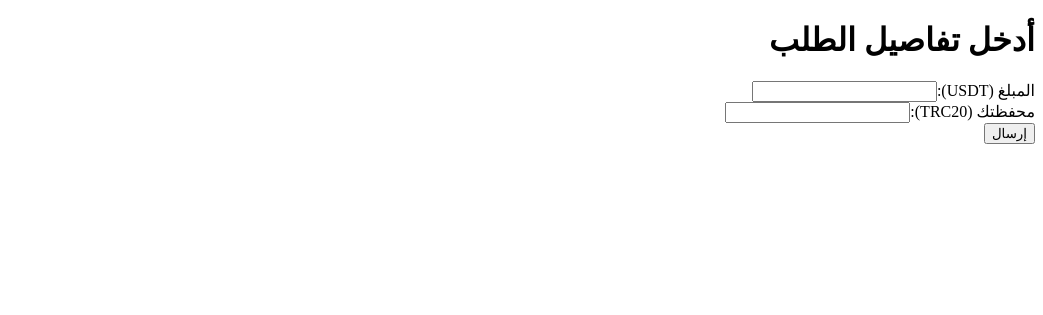
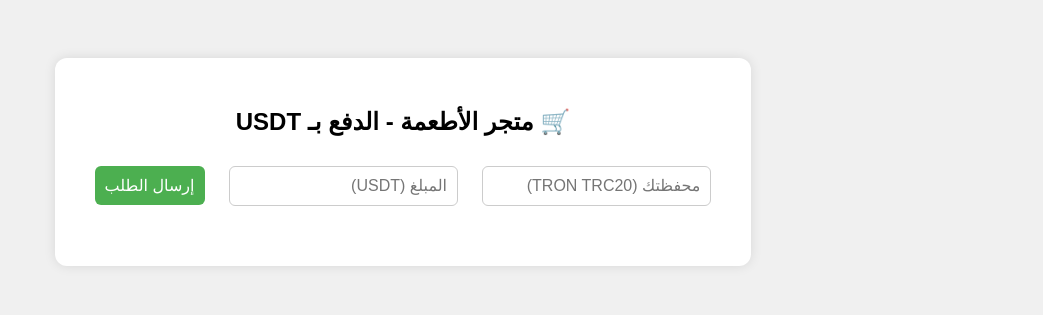
Before and after one commit to yaser20051/Crypto-Food-Store3, a Flask app: page / in a window 1280 px wide. Shown: the top 315 px of the page, without its empty margins (237-1280 px from the left). Run offline with Flask 3, Linux system fonts and the light colour scheme.

Commit message:
Update index.html

```diff
--- a/templates/index.html
+++ b/templates/index.html
@@ -1,12 +1,95 @@
 <!DOCTYPE html>
 <html lang="ar" dir="rtl">
-<head><meta charset="UTF-8"><title>طلب جديد</title></head>
+<head>
+  <meta charset="UTF-8">
+  <title>متجر الأطعمة بالعملات المشفرة</title>
+  <style>
+    body {
+      font-family: "Cairo", sans-serif;
+      background-color: #f0f0f0;
+      text-align: center;
+      padding: 50px;
+    }
+    .form-container {
+      background-color: #fff;
+      padding: 30px;
+      border-radius: 12px;
+      display: inline-block;
+      box-shadow: 0px 0px 12px rgba(0, 0, 0, 0.1);
+    }
+    input, button {
+      padding: 10px;
+      margin: 10px;
+      font-size: 1em;
+      border-radius: 6px;
+      border: 1px solid #ccc;
+    }
+    button {
+      background-color: #4CAF50;
+      color: white;
+      border: none;
+      cursor: pointer;
+    }
+    button:hover {
+      background-color: #45a049;
+    }
+    #order-info {
+      margin-top: 20px;
+      color: #333;
+    }
+  </style>
+</head>
 <body>
-<h1>أدخل تفاصيل الطلب</h1>
-<form action="/create-order" method="post">
-<label>المبلغ (USDT):</label><input type="text" name="amount" required><br>
-<label>محفظتك (TRC20):</label><input type="text" name="wallet" required><br>
-<button type="submit">إرسال</button>
-</form>
+
+  <div class="form-container">
+    <h2>🛒 متجر الأطعمة - الدفع بـ USDT</h2>
+    <input type="text" id="wallet" placeholder="محفظتك (TRON TRC20)">
+    <input type="number" id="amount" placeholder="المبلغ (USDT)">
+    <button onclick="createOrder()">إرسال الطلب</button>
+
+    <div id="order-info"></div>
+  </div>
+
+  <script>
+    let currentOrderId = null;
+
+    function createOrder() {
+      const wallet = document.getElementById('wallet').value;
+      const amount = document.getElementById('amount').value;
+
+      fetch('/create-order', {
+        method: 'POST',
+        headers: { 'Content-Type': 'application/json' },
+        body: JSON.stringify({ wallet, amount })
+      })
+      .then(res => res.json())
+      .then(data => {
+        currentOrderId = data.order_id;
+        document.getElementById('order-info').innerHTML = `
+          <p>💵 أرسل <strong>${data.amount} USDT</strong> إلى محفظة المتجر:</p>
+          <p style="direction: ltr;"><strong>${data.store_wallet}</strong></p>
+          <p>⏳ بانتظار تأكيد الدفع...</p>
+        `;
+        checkPaymentLoop();
+      });
+    }
+
+    function checkPaymentLoop() {
+      if (!currentOrderId) return;
+
+      fetch(`/check-payment/${currentOrderId}`)
+        .then(res => res.json())
+        .then(data => {
+          if (data.paid) {
+            // إعادة التوجيه إلى صفحة النجاح
+            window.location.href = "/success";
+          } else {
+            // إعادة المحاولة بعد 5 ثوانٍ
+            setTimeout(checkPaymentLoop, 5000);
+          }
+        });
+    }
+  </script>
+
 </body>
 </html>
```
